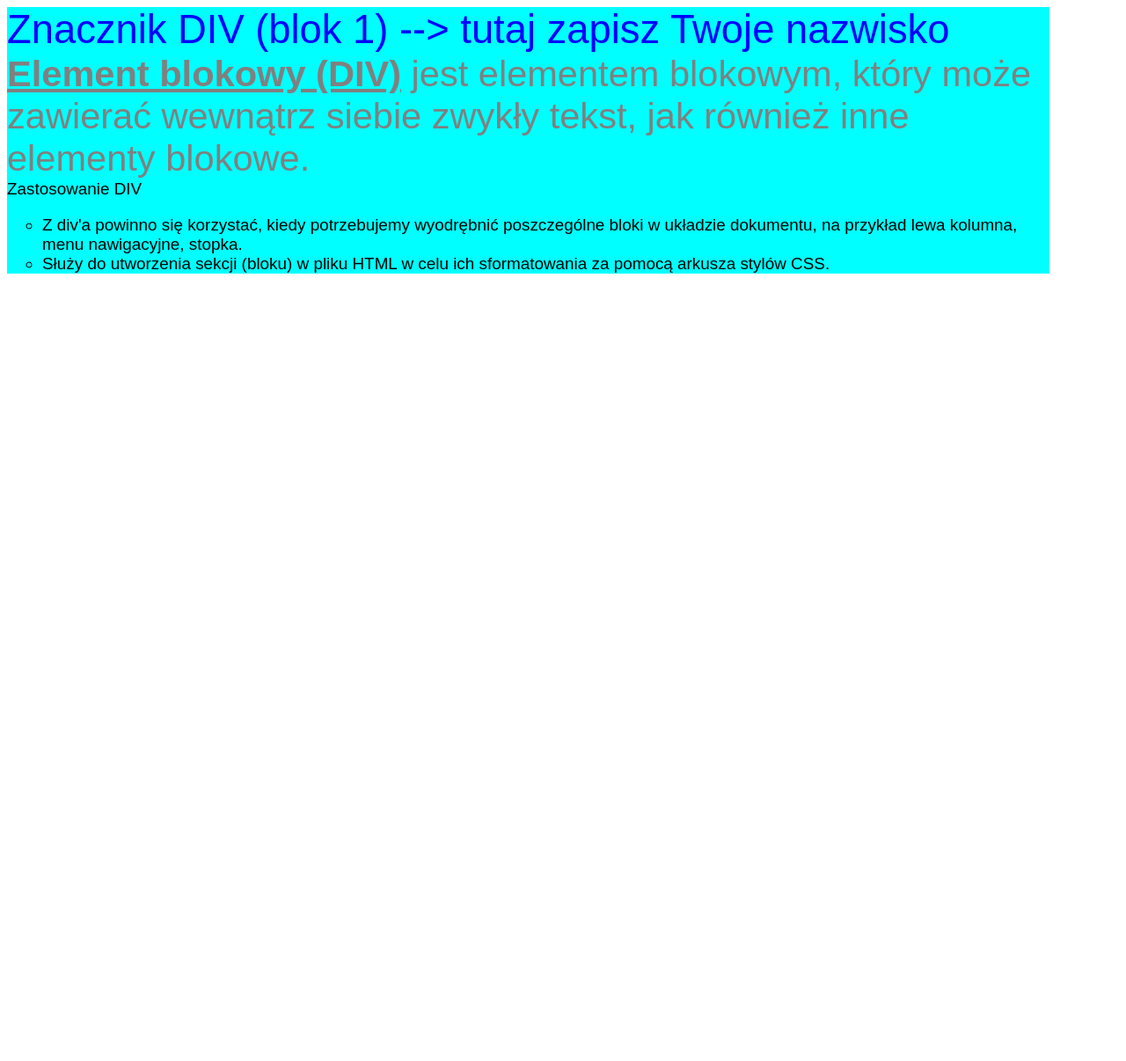
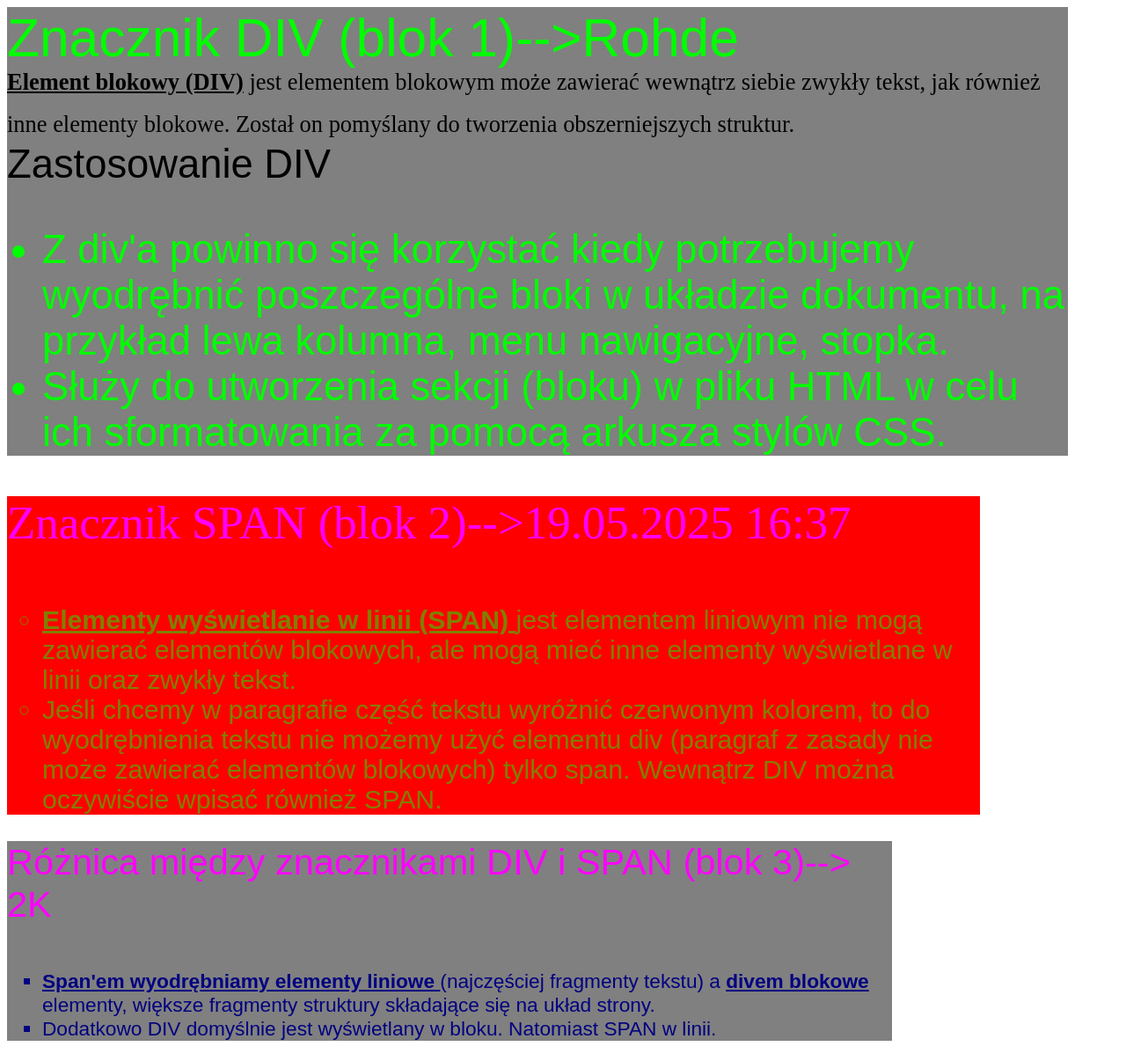
Before and after one commit to Pajracik/1-23, a plain HTML site: page zadanie18_rohd_.html in a window 1280 px wide. Shown: the whole page at 88% size. Before the commit the page ends 800 px from the top, so only its background shows below. Drawn offline with Linux system fonts and the light colour scheme.

Commit message:
Update zadanie18_rohd_.html

```diff
--- a/zadanie18_rohd_.html
+++ b/zadanie18_rohd_.html
@@ -1,58 +1,85 @@
-<!DOCTYPE html>
-<html lang="pl">
+<html>
 <head>
-    <meta charset="UTF-8">
-    <meta name="viewport" content="width=device-width, initial-scale=1.0">
-    <title>Tomasz Rohde</title>
-    <style>
-        body {
-            font-family: Arial, sans-serif;
-        }
-        .block1 {
-            background-color: #00FFFF; /* aqua */
-            width: 1185px;
-        }
-        .block2 {
-            background-color: #FFFFFF; /* white */
-            width: 1085px;
-        }
-        .block3 {
-            background-color: #C0C0C0; /* silver */
-            width: 985px;
-        }
-        .first-line {
-            font-size: 1.2cm;
-            color: #0000FF; /* blue */
-        }
-        .calculation {
-            font-size: 0.7cm;
-            color: #800000; /* maroon */
-        }
-    </style>
+<title>styl zewnetrzne</title>
+<meta http-equiv="Content-Type" content="text/html; charset=utf-8">
 </head>
 <body>
 
+
 <!-- początek bloku DIV 1 -->
-    <div class="block1">
-        <span class="first-line">
-            Znacznik DIV (blok 1) --> tutaj zapisz Twoje nazwisko
-        </span><br />
-        <span style="font-size: 1.1cm; color: #808080;">
-            <b><u>Element blokowy (DIV)</u></b> jest elementem blokowym, który może zawierać wewnątrz siebie zwykły tekst, jak również inne elementy blokowe.
+<div style="background-color: gray; width: 1206px">
+ <span style="color: lime;font-size: 1.6cm;font-family: Arial;">
+ Znacznik DIV (blok 1)-->Rohde
  </span>
-        <span style="font-family: Arial; font-size: 5mm;">
  <br />
+ <span style="font-size: 7mm;font-family: Times New Roman;">
+ <b><u> Element blokowy (DIV)</u> </b> jest elementem blokowym może zawierać
+wewnątrz siebie zwykły tekst, jak również inne elementy blokowe. Został on
+pomyślany do tworzenia obszerniejszych struktur.
+ </span>
+ <span style="font-family: Arial, Helvetica, sans-serif; font-size: 12mm;"> <br />
  Zastosowanie DIV
+<span style="color: lime;">
+ <ul type="disc">
+ <li>
+ Z div'a powinno się korzystać kiedy potrzebujemy wyodrębnić poszczególne
+bloki w układzie dokumentu, na przykład lewa kolumna, menu nawigacyjne,
+stopka.
+ </li>
+ <li>Służy do utworzenia sekcji (bloku) w pliku HTML w celu ich sformatowania za
+pomocą arkusza stylów CSS.</li>
+ </ul>
+</span>
+ </span>
+ </div>
+<!-- koniec bloku DIV -->
+
+
+
+<!-- początek bloku DIV 2 -->
+<div style="background-color: red; width: 1106px">
+ <span style="color: #FF00FF;font-size: 1.4cm";font-family: Arial;">
+ Znacznik SPAN (blok 2)-->19.05.2025 16:37
+ </span>
+ <br />
+
+ <span style="font-family: Arial, Helvetica, sans-serif; font-size: 8mm; color: olive"> <br />
  <ul type="circle">
  <li>
-                    Z div'a powinno się korzystać, kiedy potrzebujemy wyodrębnić poszczególne bloki w układzie dokumentu, na przykład lewa kolumna, menu nawigacyjne, stopka.
+<b><u> Elementy wyświetlanie w linii (SPAN) </b></u> jest elementem liniowym nie mogą zawierać elementów
+blokowych, ale mogą mieć inne elementy wyświetlane w linii oraz zwykły tekst.
  </li>
-                <li>Służy do utworzenia sekcji (bloku) w pliku HTML w celu ich sformatowania za pomocą arkusza stylów CSS.</li>
+ <li>Jeśli chcemy w paragrafie część tekstu wyróżnić czerwonym kolorem, to do wyodrębnienia
+tekstu nie możemy użyć elementu div (paragraf z zasady nie może zawierać elementów blokowych) tylko span.
+Wewnątrz DIV można oczywiście wpisać również SPAN.
  </ul>
  </span>
  </div>
-    <!-- koniec bloku DIV 1 -->
+<!-- koniec bloku DIV -->
 
-    <!-- Tomasz Rohde -->
+
+
+<!-- początek bloku DIV 3 -->
+<div style="background-color: gray; width: 1006px">
+ <span style="color: fuchsia;font-size: 1.1cm;font-family: Arial;">
+ Różnica między znacznikami DIV i SPAN (blok 3)--> 2K
+ </span>
+ <br />
+
+ <span style="font-family: Arial, Helvetica, sans-serif; font-size: 6mm; color: navy;"> <br />
+ <ul type="square">
+ <li>
+ <b> <u> Span'em wyodrębniamy elementy liniowe </b> </u> (najczęściej fragmenty tekstu)
+a <b> <u> divem blokowe </b> </u> elementy, większe fragmenty struktury składające się
+na układ strony.
+ </li>
+ <li> Dodatkowo DIV domyślnie jest wyświetlany w bloku. Natomiast SPAN w linii.
+ </ul>
+ </span>
+ </div>
+<!-- koniec bloku DIV -->
+
+
+
  </body>
 </html>
```
Lines whose indentation alone changed are shown as unchanged.
